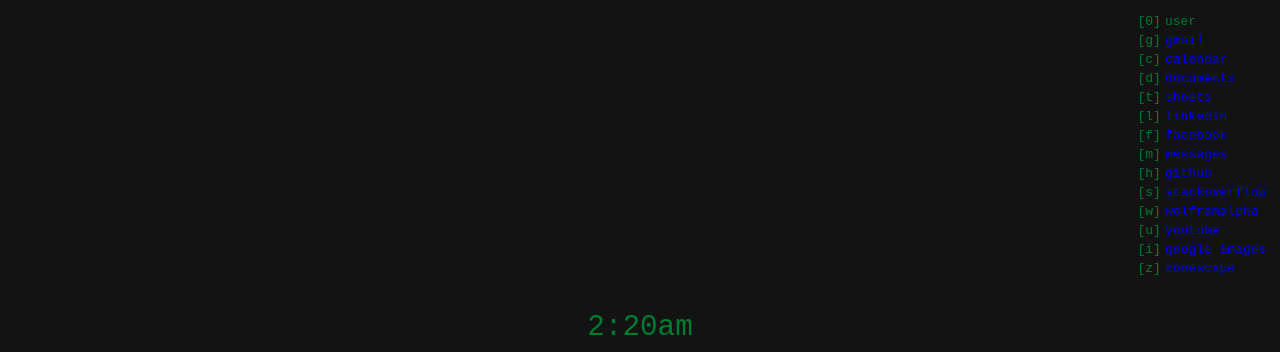
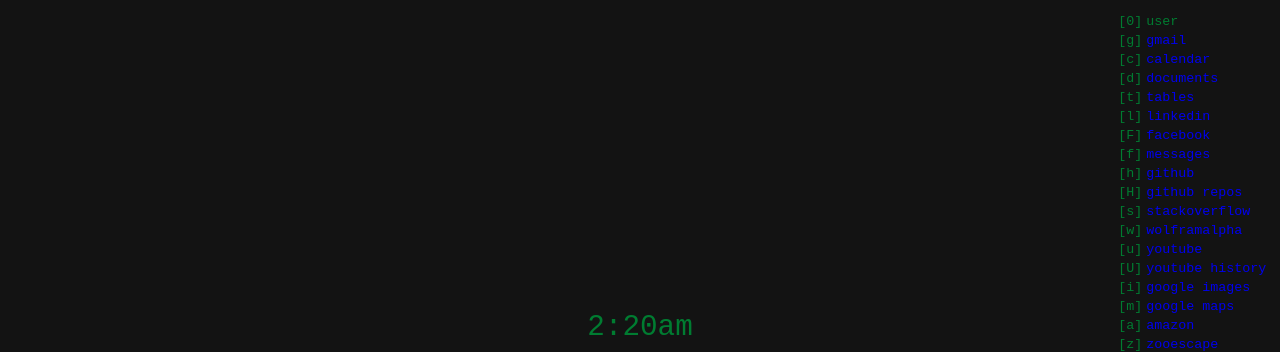
Before and after one commit to ivankp/newtab, a browser extension: page index.html in a window 1280 px wide. Shown: the top 352 px of the page. Drawn offline with Linux system fonts and the light colour scheme.

Commit message:
edited shortcuts

```diff
--- a/script.js
+++ b/script.js
@@ -20,6 +20,7 @@ function time(clock,date) {
   const m  = t.getMinutes();
   let   h  = t.getHours();
   const p  = h>12 ? (h-=12, 'pm') : 'am';
+  if (h === 0) h = 12;
   clock.textContent = `${h}:${m<10?'0':''}${m}${p}`;
   date .textContent =
     `${weekdays[t.getDay()]}, ${months[t.getMonth()]} ${t.getDate()}, ${t.getFullYear()}`;
@@ -30,15 +31,19 @@ const shortcuts = {
   'g': ['https://mail.google.com/mail/u/0/#inbox', 'gmail'],
   'c': ['https://calendar.google.com/calendar/u/0/r/week', 'calendar'],
   'd': ['https://docs.google.com/document/u/0/', 'documents'],
-  't': ['https://docs.google.com/spreadsheets/u/0/', 'sheets'],
-  'l': ['https://www.linkedin.com/', 'linkedin'],
-  'f': ['https://www.facebook.com/', 'facebook'],
-  'm': ['https://www.facebook.com/messages/', 'messages'],
-  'h': ['https://github.com/ivankp?tab=repositories', 'github'],
+  't': ['https://docs.google.com/spreadsheets/u/0/', 'tables'],
+  'l': ['https://www.linkedin.com/in/ivan-pogrebnyak/', 'linkedin'],
+  'F': ['https://www.facebook.com/', 'facebook'],
+  'f': ['https://www.facebook.com/messages/', 'messages'],
+  'h': ['https://github.com/ivankp', 'github'],
+  'H': ['https://github.com/ivankp?tab=repositories', 'github repos'],
   's': ['https://stackoverflow.com/users/2640636', 'stackoverflow'],
   'w': ['https://www.wolframalpha.com/', 'wolframalpha'],
   'u': ['https://www.youtube.com/', 'youtube'],
+  'U': ['https://www.youtube.com/feed/history', 'youtube history'],
   'i': ['https://images.google.com/', 'google images'],
+  'm': ['https://www.google.com/maps', 'google maps'],
+  'a': ['https://www.amazon.com/', 'amazon'],
   'z': ['https://zooescape.com/backgammon.pl?v=200&ng=1', 'zooescape'],
 };
 let u = '0';
@@ -79,14 +84,15 @@ document.addEventListener('DOMContentLoaded', () => {
 });
 
 document.addEventListener("keypress", e => {
-  if (e.key==='j') {
+  /* if (e.key==='j') {
     for (const x of [
       'https://mail.google.com/mail/u/0/#inbox',
       'https://mail.google.com/mail/u/1/#inbox',
       'https://calendar.google.com/calendar/u/1/r/week'
     ]) window.open(x,'_blank');
     window.close();
-  } else if (e.key==='?') {
+  } else */
+  if (e.key==='?') {
     navigator.clipboard.readText().then( x => {
       window.location.href =
         'https://www.google.com/search?q='+encodeURIComponent(x);
--- a/styles.css
+++ b/styles.css
@@ -46,9 +46,10 @@ body {
   color: #007C31;
 }
 #shortcuts {
+  font-size: 10pt;
+  font-family: monospace;
   position: fixed;
   top: 8pt;
   right: 8pt;
   color: #007C31;
-  font-family: monospace;
 }
```
